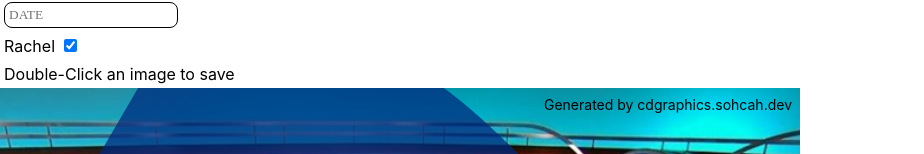
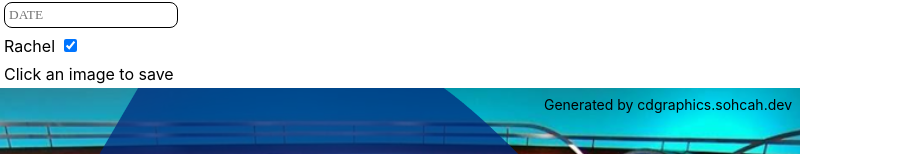
Before and after one commit to sohcah/cdgraphics, a React (Create React App) app: page / in a window 1280 px wide. Shown: the part 352-506 px from the top of the page, without its empty margins (0-924 px from the left). Built offline with nearby package versions, Linux system fonts and the light colour scheme; a web font is replaced by a local one.

Commit message:
Change Double-Click to Click

```diff
--- a/src/App.js
+++ b/src/App.js
@@ -122,10 +122,10 @@ function App() {
       Rachel <input type="checkbox" checked={rachel} onChange={(ev) => setRachel(ev.target.checked)} />
     </div>
     <div style={{padding:4}}>
-      <div>Double-Click an image to save</div>
+      <div>Click an image to save</div>
     </div>
     {(
-      ["", ...solutions].map((i,index) => generateLetterTiles(letters.toUpperCase(), i, { gold: false, index })).map(({ top, bottom, gold, index }) => <div onDoubleClick={()=>screenshot(index==0?'M':`S${index}`,date)} id={`image${index==0?'M':`S${index}`}`} className={gold ? "image gold" : "image"}>
+      ["", ...solutions].map((i,index) => generateLetterTiles(letters.toUpperCase(), i, { gold: false, index })).map(({ top, bottom, gold, index }) => <div onClick={()=>screenshot(index==0?'M':`S${index}`,date)} id={`image${index==0?'M':`S${index}`}`} className={gold ? "image gold" : "image"}>
         <div className="board" style={{ width: 600, height: 250, padding: 20, display: "flex", flexDirection: "column", justifyContent: "stretch" }}>
           <div className="rowWrapper">
             <div className="row">
```
